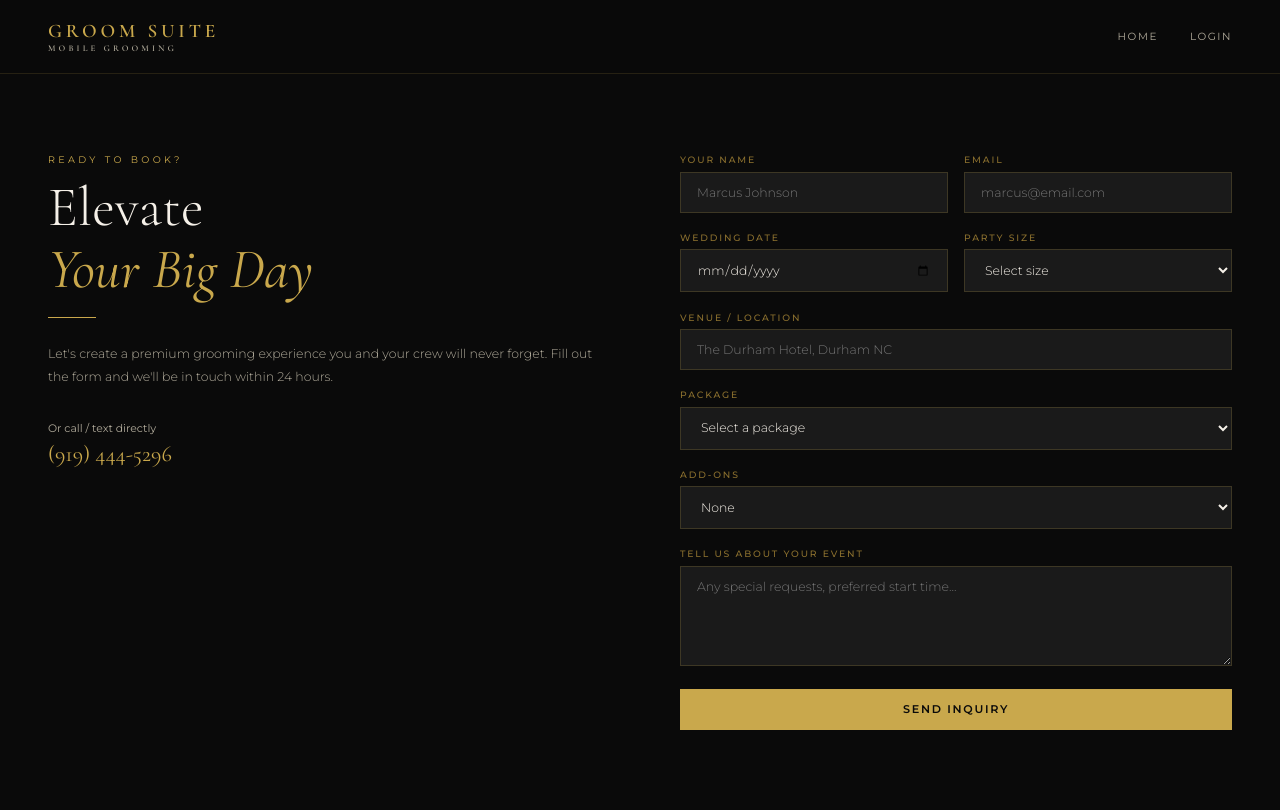
After one commit to marshakprograms/groom-suite, a Flask app: page /inquiry in a window 1280 px wide. The commit adds this page. Run offline with Flask 3, Linux system fonts and the light colour scheme.

Commit message:
Add inquiry form, routes, CSS - full booking flow working

```diff
--- a/routes.py
+++ b/routes.py
@@ -55,3 +55,47 @@ def register_routes(app):
             return redirect(url_for('admin_dashboard'))
         booking = Booking.query.filter_by(user_id=current_user.id).first()
         return render_template('portal.html', booking=booking)
+
+    @app.route('/inquiry', methods=['GET', 'POST'])
+    def inquiry():
+        if request.method == 'POST':
+            name = request.form.get('name')
+            email = request.form.get('email')
+            wedding_date = request.form.get('wedding_date')
+            venue = request.form.get('venue')
+            party_size = request.form.get('party_size')
+            package = request.form.get('package')
+            addons = request.form.get('addons')
+            notes = request.form.get('notes')
+
+            existing_user = User.query.filter_by(email=email).first()
+            if not existing_user:
+                from werkzeug.security import generate_password_hash
+                new_user = User(
+                    name=name,
+                    email=email,
+                    password=generate_password_hash('changeme123'),
+                    role='client'
+                )
+                db.session.add(new_user)
+                db.session.flush()
+                user_id = new_user.id
+            else:
+                user_id = existing_user.id
+
+            booking = Booking(
+                wedding_date=wedding_date,
+                venue=venue,
+                party_size=int(party_size),
+                package=package,
+                addons=addons,
+                notes=notes,
+                status='pending',
+                user_id=user_id
+            )
+            db.session.add(booking)
+            db.session.commit()
+            flash('Inquiry submitted! We will be in touch within 24 hours.')
+            return redirect(url_for('inquiry'))
+
+        return render_template('inquiry.html')
--- a/static/css/style.css
+++ b/static/css/style.css
@@ -357,3 +357,58 @@ body {
 .detail-label { color: var(--white-dim); font-weight: 300; }
 .detail-value { color: var(--white); font-weight: 500; }
 .detail-value.gold { color: var(--gold); }
+
+/* INQUIRY */
+.inquiry-wrapper {
+  display: grid;
+  grid-template-columns: 1fr 1fr;
+  gap: 5rem;
+  padding: 5rem 3rem;
+  align-items: start;
+}
+.section-eyebrow {
+  font-size: 0.6rem;
+  letter-spacing: 0.35em;
+  text-transform: uppercase;
+  color: var(--gold);
+  margin-bottom: 0.75rem;
+}
+.inquiry-title {
+  font-family: var(--font-display);
+  font-size: 3.5rem;
+  font-weight: 300;
+  line-height: 1.1;
+  margin-bottom: 1rem;
+}
+.inquiry-title em { font-style: italic; color: var(--gold); }
+.inquiry-body {
+  font-size: 0.78rem;
+  color: var(--white-dim);
+  line-height: 1.9;
+  font-weight: 300;
+  margin-bottom: 2rem;
+}
+.inquiry-contact { display: flex; flex-direction: column; gap: 0.3rem; }
+.inquiry-contact span { font-size: 0.68rem; color: var(--white-dim); }
+.inquiry-contact strong {
+  font-family: var(--font-display);
+  font-size: 1.4rem;
+  color: var(--gold);
+  font-weight: 400;
+}
+.gold-line-left {
+  width: 48px;
+  height: 1px;
+  background: var(--gold);
+  margin: 1rem 0 1.5rem;
+}
+.form-row {
+  display: grid;
+  grid-template-columns: 1fr 1fr;
+  gap: 1rem;
+}
+.form-field textarea {
+  resize: vertical;
+  min-height: 100px;
+}
+.form-field select option { background: var(--black-3); }
--- /dev/null
+++ b/templates/inquiry.html
@@ -0,0 +1,76 @@
+
+{% extends 'base.html' %}
+{% block title %}Book Your Experience — Groom Suite{% endblock %}
+
+{% block content %}
+<div class="inquiry-wrapper">
+  <div class="inquiry-left">
+    <p class="section-eyebrow">Ready to Book?</p>
+    <h1 class="inquiry-title">Elevate<br><em>Your Big Day</em></h1>
+    <div class="gold-line-left"></div>
+    <p class="inquiry-body">Let's create a premium grooming experience you and your crew will never forget. Fill out the form and we'll be in touch within 24 hours.</p>
+    <div class="inquiry-contact">
+      <span>Or call / text directly</span>
+      <strong>(919) 444-5296</strong>
+    </div>
+  </div>
+
+  <div class="inquiry-form">
+    <form method="POST" action="{{ url_for('inquiry') }}">
+      <div class="form-row">
+        <div class="form-field">
+          <label>Your Name</label>
+          <input type="text" name="name" placeholder="Marcus Johnson" required>
+        </div>
+        <div class="form-field">
+          <label>Email</label>
+          <input type="email" name="email" placeholder="marcus@email.com" required>
+        </div>
+      </div>
+      <div class="form-row">
+        <div class="form-field">
+          <label>Wedding Date</label>
+          <input type="date" name="wedding_date" required>
+        </div>
+        <div class="form-field">
+          <label>Party Size</label>
+          <select name="party_size" required>
+            <option value="">Select size</option>
+            <option value="1">1 — Just the groom</option>
+            <option value="3">2–4 — Small party</option>
+            <option value="6">5–8 — Full squad</option>
+            <option value="9">9+ — Large party</option>
+          </select>
+        </div>
+      </div>
+      <div class="form-field">
+        <label>Venue / Location</label>
+        <input type="text" name="venue" placeholder="The Durham Hotel, Durham NC" required>
+      </div>
+      <div class="form-field">
+        <label>Package</label>
+        <select name="package">
+          <option value="">Select a package</option>
+          <option value="Groom Only">Groom Only</option>
+          <option value="Group Package">Group Package</option>
+          <option value="Full Squad">Full Squad</option>
+        </select>
+      </div>
+      <div class="form-field">
+        <label>Add-ons</label>
+        <select name="addons">
+          <option value="None">None</option>
+          <option value="Cigars">Cigars</option>
+          <option value="Whiskey Service">Whiskey Service</option>
+          <option value="Cigars + Whiskey">Cigars + Whiskey</option>
+        </select>
+      </div>
+      <div class="form-field">
+        <label>Tell us about your event</label>
+        <textarea name="notes" placeholder="Any special requests, preferred start time..."></textarea>
+      </div>
+      <button type="submit" class="btn-gold">Send Inquiry</button>
+    </form>
+  </div>
+</div>
+{% endblock %}
```
Also changed, not shown: instance/groomsuite.db.
